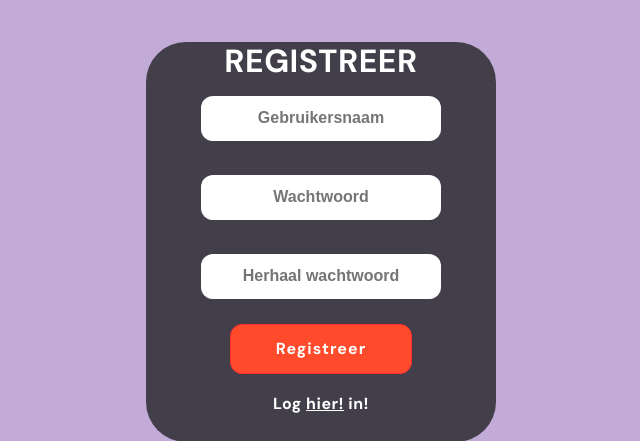
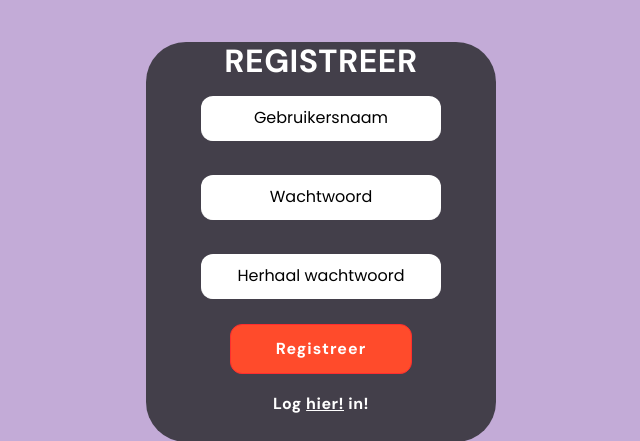
Before and after one commit to timvdlee/A4, a Django app: page /registreer/ in a window 1280 px wide. Shown: the part 158-599 px from the top of the page, without its empty margins (319-959 px from the left). Run offline with Django 4.2, Linux system fonts and the light colour scheme; some libraries are stand-ins or nearby versions.

Commit message:
css changes

```diff
--- a/Project_A4/static/css/login_register.css
+++ b/Project_A4/static/css/login_register.css
@@ -1,4 +1,5 @@
 @import url("https://fonts.googleapis.com/css?family=DM+Sans:400,500,700&display=swap");
+@import url('https://fonts.googleapis.com/css?family=Poppins:400,500,600,700,800,900');
 body{
     overflow: hidden;
 }
@@ -35,15 +36,39 @@ input[type="password"] {
     border: none;
     border-radius: 12px;
     border-bottom: 1px solid #fff;
-    font-family: "PLay", sans-serif;
+    font-family: 'Poppins', sans-serif;
     font-size: 16px;
     font-weight: 200px;
     padding: 10px 0;
     transition: border 0.5s;
     outline: none;
-    color: #000000;
-    font-weight: bold;
 }
+::-webkit-input-placeholder {
+    color: black;
+    opacity: 1;
+ }
+
+ :-moz-placeholder {
+    color: black;
+    opacity: 1;
+ }
+
+ ::-moz-placeholder {
+    color: black;
+    opacity: 1;
+ }
+
+ :-ms-input-placeholder {
+    color: black;
+    opacity: 1;
+ }
+
+ ::placeholder {
+    color: black;
+    opacity: 1;
+ }
+
+
 .buton {
     border-radius: 12px;
     border: 1px solid #FE2E2E;
```
